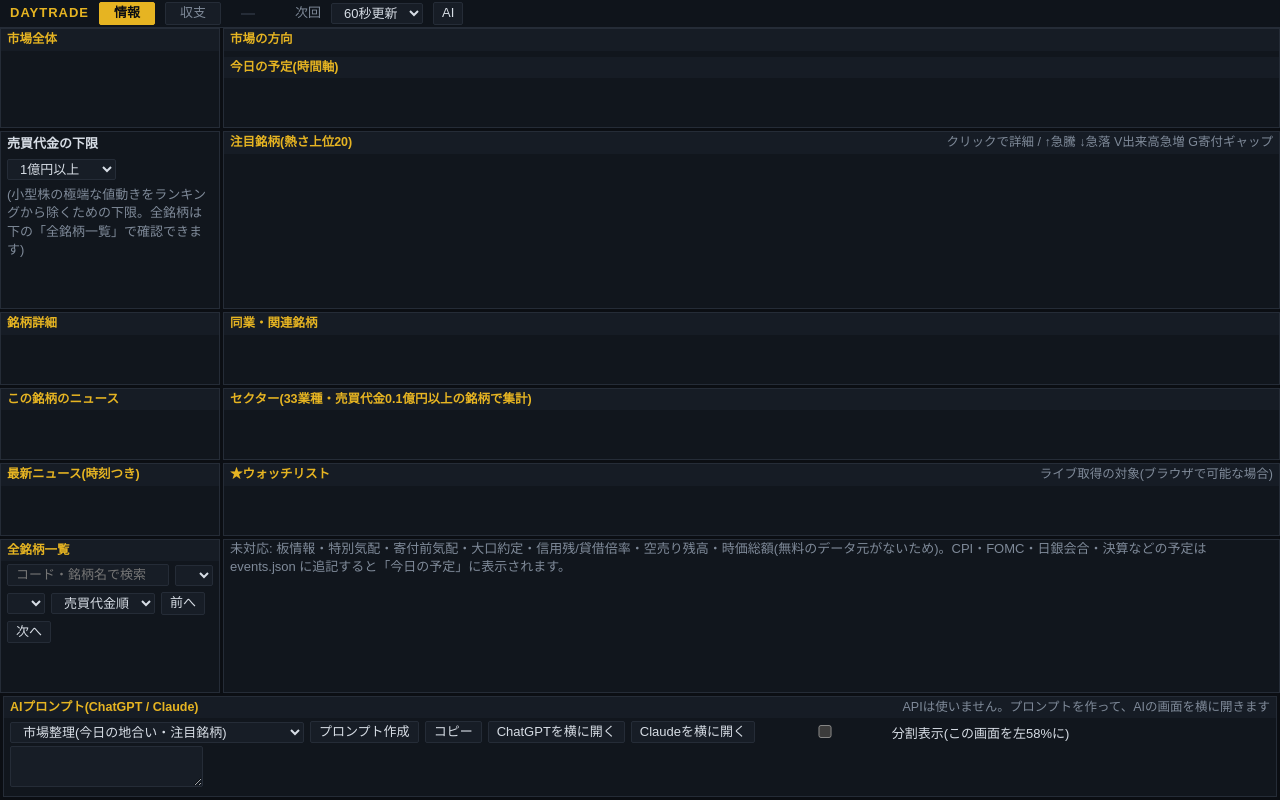
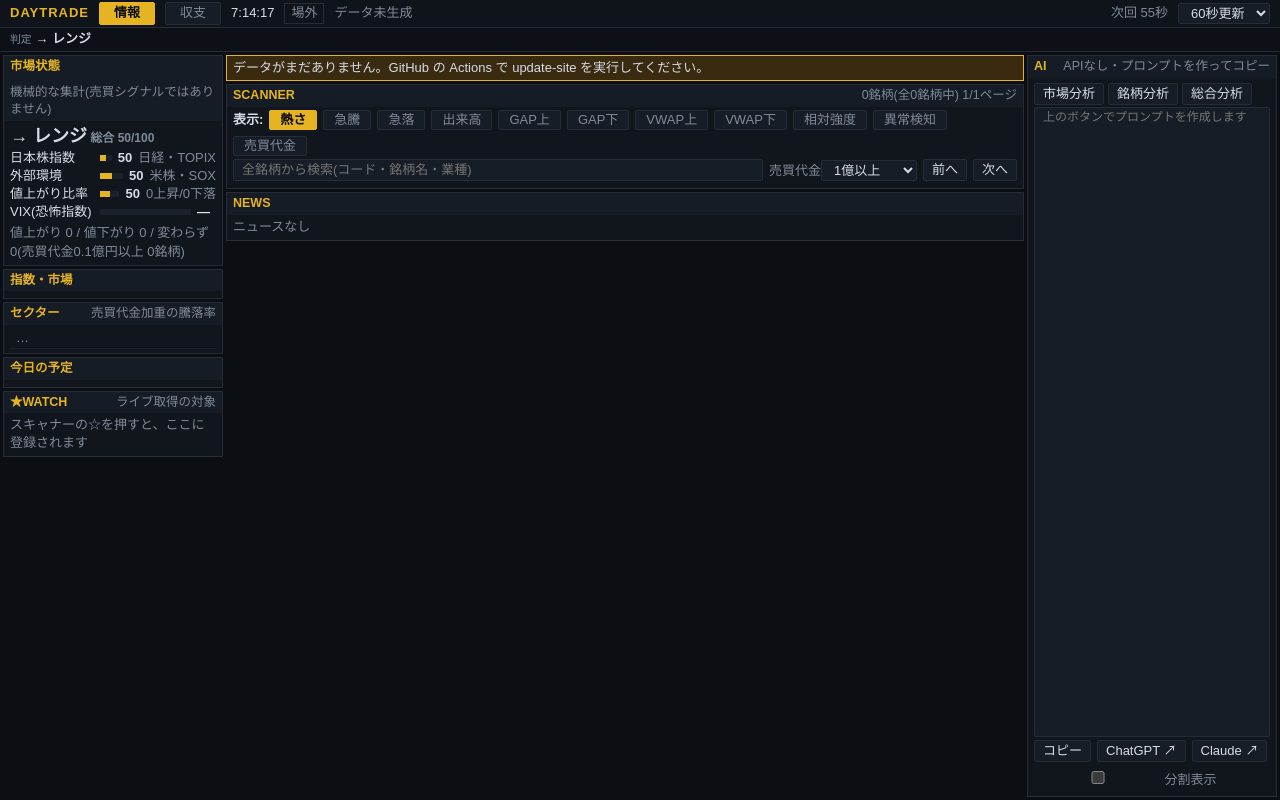
Before and after one commit to hub-personal-japan/TradeInfo, a plain HTML site: page index.html in a window 1280 px wide. Drawn offline with Linux system fonts and the light colour scheme; no server answers; a web font is replaced by a local one.

Commit message:
Add files via upload

```diff
--- a/index.html
+++ b/index.html
@@ -1,47 +1,51 @@
 <!doctype html>
 <html lang="ja"><head><meta charset="utf-8"><meta name="viewport" content="width=device-width, initial-scale=1">
-<title>DAYTRADE ダッシュボード</title>
+<title>DAYTRADE</title>
 <link rel="stylesheet" href="https://fonts.googleapis.com/css2?family=IBM+Plex+Sans+JP:wght@400;600&display=swap">
 <link rel="stylesheet" href="assets/style.css">
 </head><body>
-<header id="top"><b class="logo">DAYTRADE</b><button id="t-info" class="tab on">情報</button><button id="t-trade" class="tab">収支</button><span id="clock"></span><span id="mstate" class="st"></span><div id="idx"></div><span class="mu" id="upd"></span><span class="mu" id="lv"></span><span class="mu">次回 <span id="cd"></span></span><select id="rate" aria-label="更新間隔"><option value="30">30秒更新</option><option value="60" selected>60秒更新</option><option value="120">2分更新</option><option value="0">更新停止</option></select><button id="aibtn">AI</button></header>
-
-<main id="v-info" class="g">
-<section class="p s8"><h3>市場全体<span id="mkt"></span></h3><div id="idxt"></div></section>
-<section class="p s4"><h3>市場の方向</h3><div id="dir"></div><h3 style="margin-top:6px">今日の予定(時間軸)<span id="evd"></span></h3><div id="ev" class="ev"></div></section>
-<section class="p s12"><div class="row"><b>売買代金の下限</b><select id="mv" aria-label="売買代金の下限"><option value="0">制限なし</option><option value="0.1">0.1億円以上</option><option value="1">1億円以上</option><option value="5">5億円以上</option><option value="10">10億円以上</option></select><span class="mu" id="poolinfo"></span><span class="mu">(小型株の極端な値動きをランキングから除くための下限。全銘柄は下の「全銘柄一覧」で確認できます)</span></div></section>
-<div id="rks" style="display:contents"></div>
-<section class="p s12"><h3>注目銘柄(熱さ上位20)<span>クリックで詳細 / ↑急騰 ↓急落 V出来高急増 G寄付ギャップ</span></h3><div id="hotT" class="tbl-wide"></div><div id="hotC" class="cards"></div></section>
-<section class="p s5"><h3>銘柄詳細<span id="dt"></span></h3><div id="det"></div></section>
-<section class="p s4"><h3>同業・関連銘柄<span id="relt"></span></h3><div id="rel"></div></section>
-<section class="p s3"><h3>この銘柄のニュース</h3><div id="snews"></div></section>
-<section class="p s5"><h3>セクター(33業種・売買代金0.1億円以上の銘柄で集計)</h3><div id="sec"></div></section>
-<section class="p s7"><h3>最新ニュース(時刻つき)<span id="nwt"></span></h3><div id="news"></div></section>
-<section class="p s12"><h3>★ウォッチリスト<span>ライブ取得の対象(ブラウザで可能な場合)</span></h3><div id="wl"></div></section>
-<section class="p s12"><h3>全銘柄一覧<span id="aspg"></span></h3>
-<div class="row"><input id="aq" placeholder="コード・銘柄名で検索" aria-label="銘柄検索"><select id="asec" aria-label="業種"></select><select id="amk" aria-label="市場"></select>
-<select id="asort" aria-label="並び替え"><option value="val">売買代金順</option><option value="up">値上がり順</option><option value="down">値下がり順</option><option value="vr">出来高比順</option><option value="gapu">GAP(上)順</option><option value="gapd">GAP(下)順</option><option value="code">コード順</option></select><button id="apv">前へ</button><button id="anx">次へ</button></div><div id="ast"></div></section>
-<section class="p s12"><div class="mu">未対応: 板情報・特別気配・寄付前気配・大口約定・信用残/貸借倍率・空売り残高・時価総額(無料のデータ元がないため)。CPI・FOMC・日銀会合・決算などの予定は events.json に追記すると「今日の予定」に表示されます。</div></section>
+<header id="top"><b class="logo">DAYTRADE</b><button id="t-info" class="tab on">情報</button><button id="t-trade" class="tab">収支</button><span id="clock"></span><span id="mstate" class="st"></span><span class="mu" id="upd"></span><span class="mu" id="lv"></span><span style="flex:1"></span><span class="mu">次回 <span id="cd"></span></span><select id="rate" aria-label="更新間隔"><option value="30">30秒更新</option><option value="60" selected>60秒更新</option><option value="120">2分更新</option><option value="0">更新停止</option></select></header>
+<div id="ticker"></div>
+<div id="wrap">
+<div id="main">
+<div id="v-info">
+<aside id="left" class="pane">
+<section class="p"><h3>市場状態<span>機械的な集計(売買シグナルではありません)</span></h3><div id="regime"></div></section>
+<section class="p"><h3>指数・市場</h3><div id="idxl"></div></section>
+<section class="p"><h3>セクター<span>売買代金加重の騰落率</span></h3><div id="secl"></div></section>
+<section class="p"><h3>今日の予定</h3><div id="ev" class="ev"></div></section>
+<section class="p"><h3>★WATCH<span>ライブ取得の対象</span></h3><div id="wl"></div></section>
+</aside>
+<main id="center" class="pane">
+<div id="warn"></div>
+<section class="p"><h3>SCANNER<span id="scinfo"></span></h3>
+<div class="row" id="modes"></div>
+<div class="row"><input id="aq" placeholder="全銘柄から検索(コード・銘柄名・業種)" aria-label="銘柄検索"><label class="mu">売買代金<select id="mv" aria-label="売買代金の下限"><option value="0">制限なし</option><option value="0.1">0.1億以上</option><option value="1">1億以上</option><option value="5">5億以上</option><option value="10">10億以上</option></select></label><button id="apv">前へ</button><button id="anx">次へ</button></div>
+<div id="scT" class="tbl-wide"></div><div id="scC" class="cards"></div></section>
+<section class="p"><h3>NEWS<span id="nwt"></span></h3><div id="news"></div></section>
 </main>
-
-<div id="v-trade" class="hide">
-<div id="bar"><div id="drop" tabindex="0" role="button">約定履歴CSV取込(画面にドロップも可)</div><input type="file" id="file" accept=".csv,.txt" multiple class="hide"><select id="dsel" aria-label="期間"></select><select id="ssel" aria-label="銘柄"></select><label class="mu">開始資産 <input id="start" type="number" placeholder="円" style="width:110px"></label><button id="sample">サンプル</button><button id="summ">AIに分析させる</button><button id="clear">全データ削除</button><span id="strip"></span><span id="msg"></span></div>
-<main id="tgrid">
-<div class="col"><section class="p"><h3>損益サマリー<span id="sumt"></span></h3><div id="sum"></div></section>
-<section class="p"><h3>エントリー時刻別(30分・千円)</h3><div id="tband"></div></section>
-<section class="p"><h3>日別損益(直近20日・千円)</h3><div id="daily"></div></section></div>
-<div class="col"><section class="p"><h3>月別成果</h3><div id="monthly"></div></section>
-<section class="p"><h3>期間比較</h3><div id="cmp"></div></section>
-<section class="p"><h3>銘柄別<span>クリックで絞込</span></h3><div id="sym"></div></section>
-<section class="p"><h3>保有時間別</h3><div id="hold"></div></section>
-<section class="p"><h3>曜日別</h3><div id="dow"></div></section></div>
-<div class="col"><section class="p"><h3>手入力(約定の追加)<span>CSVが無い場合・補正用</span></h3><div class="form"><label>日付<input id="md" type="date"></label><label>時刻<input id="mt" type="time" step="1"></label><label>コード<input id="mc" placeholder="7203"></label><label>銘柄名<input id="mn"></label><label>売買<select id="ms"><option value="b">買</option><option value="s">売</option></select></label><label>株数<input id="mq" type="number"></label><label>価格<input id="mp" type="number" step="0.1"></label><label>手数料<input id="mf" type="number"></label></div><div class="row"><button id="madd">追加</button></div></section>
-<section class="p"><h3>トレード一覧・日誌<span id="trt"></span></h3><div id="trades"></div></section></div>
-</main></div>
-
-<section class="p" id="aidock" style="margin:3px"><h3>AIプロンプト(ChatGPT / Claude)<span>APIは使いません。プロンプトを作って、AIの画面を横に開きます</span></h3>
-<div class="row"><select id="pk" aria-label="プロンプトの種類"><option value="market">市場整理(今日の地合い・注目銘柄)</option><option value="stock">選択中の銘柄を分析</option><option value="trade">自分のトレード分析(収支タブの絞込を反映)</option></select><button id="pmk">プロンプト作成</button><button id="pcp">コピー</button><button id="pgpt">ChatGPTを横に開く</button><button id="pcl">Claudeを横に開く</button><label><input type="checkbox" id="splitc"> 分割表示(この画面を左58%に)</label></div>
-<textarea id="ptx" aria-label="プロンプト"></textarea><div class="mu" id="pmsg"></div></section>
+</div>
+<div id="v-trade" class="pane hide">
+<div id="bar"><div id="drop" tabindex="0" role="button">約定履歴CSV取込(画面にドロップも可)</div><input type="file" id="file" accept=".csv,.txt" multiple class="hide"><select id="dsel" aria-label="期間"></select><select id="ssel" aria-label="銘柄"></select><label class="mu">開始資産 <input id="start" type="number" placeholder="円" style="width:110px"></label><button id="sample">サンプル</button><button id="clear">全データ削除</button><span id="strip"></span><span id="msg"></span></div>
+<div class="tg2"><section class="p"><h3>損益サマリー<span id="sumt"></span></h3><div id="sum"></div></section><section class="p"><h3>SESSION STATUS<span>過去の自分のデータ</span></h3><div id="status"></div></section></div>
+<div class="subtabs" id="subtabs"><button data-sub="d" class="on">日別・月別</button><button data-sub="s">銘柄別</button><button data-sub="t">時間帯</button><button data-sub="w">曜日</button><button data-sub="m">市場環境</button><button data-sub="c">セクター</button><button data-sub="u">セットアップ</button></div>
+<div class="subg" data-sub="d"><section class="p"><h3>日別損益(直近20日)</h3><div id="daily"></div></section><section class="p"><h3>月別成果</h3><div id="monthly"></div></section><section class="p"><h3>期間比較</h3><div id="cmp"></div></section></div>
+<div class="subg hide" data-sub="s"><section class="p"><h3>銘柄別<span>クリックで絞込</span></h3><div id="sym"></div></section></div>
+<div class="subg hide" data-sub="t"><section class="p"><h3>エントリー時刻別</h3><div id="tband"></div></section><section class="p"><h3>保有時間別</h3><div id="hold"></div></section></div>
+<div class="subg hide" data-sub="w"><section class="p"><h3>曜日別</h3><div id="dow"></div></section></div>
+<div class="subg hide" data-sub="m"><section class="p"><h3>市場環境 × 自分の成績<span>日経平均の騰落率で分類</span></h3><div id="mktpnl"></div></section></div>
+<div class="subg hide" data-sub="c"><section class="p"><h3>セクター × 自分の成績</h3><div id="secpnl"></div></section></div>
+<div class="subg hide" data-sub="u"><section class="p"><h3>セットアップ(Playbook) × 自分の成績<span>日誌のセットアップ欄で分類</span></h3><div id="setuppnl"></div></section></div>
+<section class="p" style="margin-top:3px"><h3>トレード一覧・日誌<span id="trt"></span></h3><div id="trades"></div></section>
+<details class="p" style="margin-top:3px"><summary>手入力で約定を追加(CSVが無い場合・補正用)</summary><div class="form"><label>日付<input id="md" type="date"></label><label>時刻<input id="mt" type="time" step="1"></label><label>コード<input id="mc" placeholder="7203"></label><label>銘柄名<input id="mn"></label><label>売買<select id="ms"><option value="b">買</option><option value="s">売</option></select></label><label>株数<input id="mq" type="number"></label><label>価格<input id="mp" type="number" step="0.1"></label><label>手数料<input id="mf" type="number"></label></div><div class="row"><button id="madd">追加</button></div></details>
+</div>
+</div>
+<aside id="right"><section class="p" id="aipane"><h3>AI<span>APIなし・プロンプトを作ってコピー</span></h3>
+<div id="aibtns"></div>
+<textarea id="ptx" aria-label="プロンプト" placeholder="上のボタンでプロンプトを作成します"></textarea>
+<div class="row"><button id="pcp">コピー</button><button id="pgpt">ChatGPT ↗</button><button id="pcl">Claude ↗</button><label class="mu"><input type="checkbox" id="splitc"> 分割表示</label></div><div class="mu" id="pmsg"></div></section></aside>
+</div>
+<aside id="drawer" class="hide"></aside>
 <script src="assets/app.js"></script>
 <script src="assets/info.js"></script>
 <script src="assets/trade.js"></script>
```
Also changed, not shown: 1 other file.
